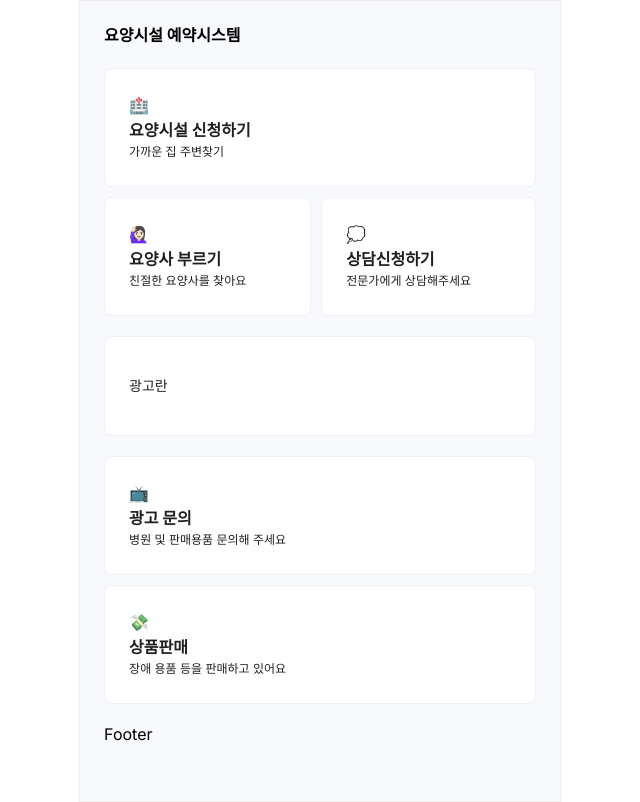
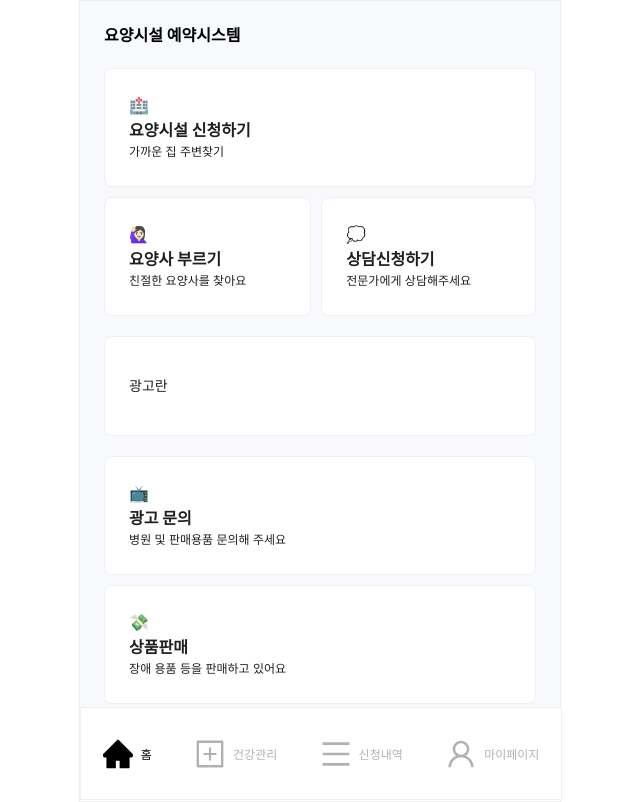
Before and after one commit to vuei91/hospital, a Next.js app: page / in a window 1280 px wide. Shown: the whole page, without its empty margins (320-960 px from the left). Built offline with nearby package versions, Linux system fonts and the light colour scheme.

Commit message:
footer 완성

```diff
--- a/app/layout.js
+++ b/app/layout.js
@@ -1,6 +1,7 @@
 import { Inter } from "next/font/google";
 import "./globals.css";
 import MobileLayout from "@/components/MobileLayout";
+import Footer from "@/components/Footer";
 
 const inter = Inter({ subsets: ["latin"] });
 
--- a/app/page.js
+++ b/app/page.js
@@ -3,10 +3,11 @@ import { Card, Flex } from "antd";
 
 export default function Home() {
   return (
+    <>
       <main
         style={{
           width: "100%",
-        height: "100%",
+          height: "calc(100% - 91px)",
           backgroundColor: "#F7F9FC",
           padding: 0.1,
           overflow: "scroll",
@@ -44,8 +45,9 @@ export default function Home() {
             <strong style={{ fontSize: 16 }}>상품판매</strong>
             <div style={{ fontSize: 12 }}>장애 용품 등을 판매하고 있어요</div>
           </Card>
-        <Footer />
         </div>
       </main>
+      <Footer />
+    </>
   );
 }
--- a/components/Footer.jsx
+++ b/components/Footer.jsx
@@ -1,7 +1,55 @@
-import React from "react";
+"use client";
+import {
+  HomeFilled,
+  MenuOutlined,
+  PlusSquareOutlined,
+  UserOutlined,
+} from "@ant-design/icons";
+import { Button, Flex } from "antd";
 
 const Footer = () => {
-  return <div>Footer</div>;
+  return (
+    <Flex
+      style={{
+        position: "absolute",
+        bottom: 0,
+        height: 91,
+        backgroundColor: "#ffffff",
+        maxWidth: 480,
+        width: "100%",
+        border: "1px solid #F0F0F6",
+      }}
+    >
+      <Button
+        type="link"
+        style={{ flexGrow: 1, height: "100%", color: "#000000", opacity: 1 }}
+      >
+        <HomeFilled style={{ fontSize: 30 }} />
+        <div style={{ fontSize: 12 }}>홈</div>
+      </Button>
+      <Button
+        type="link"
+        style={{ flexGrow: 1, height: "100%", color: "#000000", opacity: 0.3 }}
+      >
+        <PlusSquareOutlined style={{ fontSize: 30 }} />
+        <div style={{ fontSize: 12 }}>건강관리</div>
+      </Button>
+      <Button
+        type="link"
+        style={{ flexGrow: 1, height: "100%", color: "#000000", opacity: 0.3 }}
+      >
+        <MenuOutlined style={{ fontSize: 30 }} />
+        <div style={{ fontSize: 12 }}>신청내역</div>
+      </Button>
+      <Button
+        type="link"
+        style={{ flexGrow: 1, height: "100%", color: "#000000", opacity: 0.3 }}
+      >
+        <UserOutlined style={{ fontSize: 30 }} />
+        <div style={{ fontSize: 12 }}>마이페이지</div>
+      </Button>
+    </Flex>
+  );
 };
 
 export default Footer;
```
Lines whose indentation alone changed are shown as unchanged.
